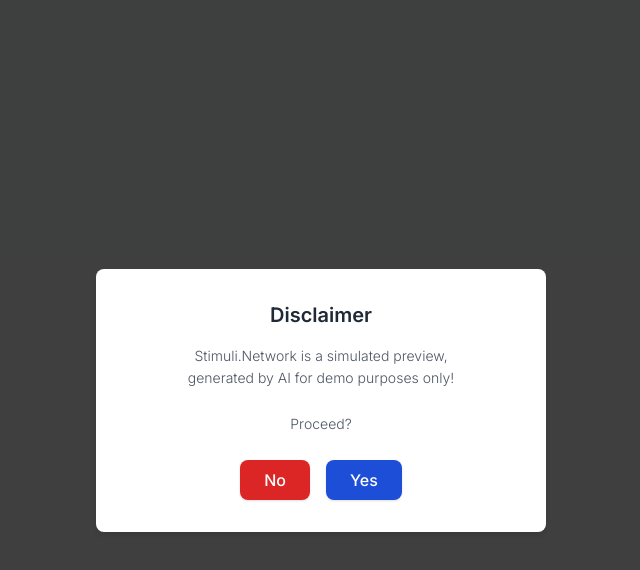
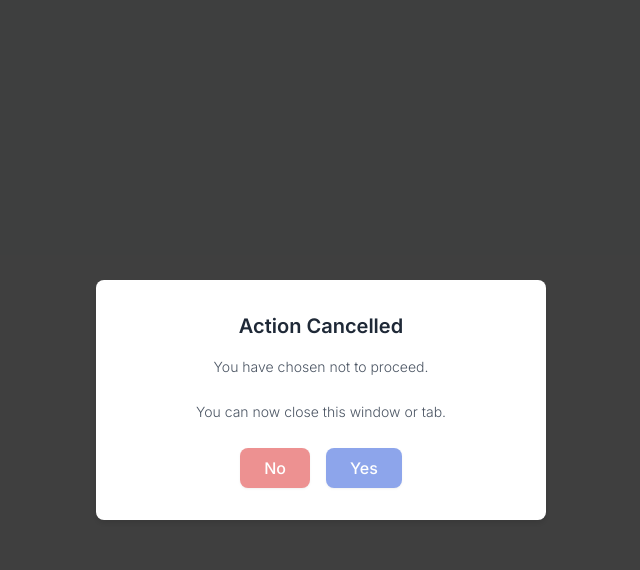
Before and after one commit to mowrey/Stimuli.Network, a website: page index.html in a window 1280 px wide. Both pictures are taken after a click on the button "No". Shown: the whole page, without its empty margins (319-959 px from the left). Drawn offline with nearby package versions, Linux system fonts and the light colour scheme.

Commit message:
Update index.html

```diff
--- a/index.html
+++ b/index.html
@@ -147,8 +147,8 @@
 
     <div id="disclaimer-modal">
         <div class="disclaimer-modal-content">
-            <h3 class="text-xl font-semibold text-gray-800 mb-4">Disclaimer</h3>
-            <p class="text-sm text-gray-600 mb-6 leading-relaxed">
+            <h3 id="disclaimer-title" class="text-xl font-semibold text-gray-800 mb-4">Disclaimer</h3>
+            <p id="disclaimer-text" class="text-sm text-gray-600 mb-6 leading-relaxed">
                 Stimuli.Network is a simulated preview,<br>
                 generated by AI for demo purposes only!
                 <br><br>
@@ -1198,6 +1198,8 @@
             init() {
                 const contentShownEvent = new Event('contentShown');
                 const disclaimerModal = document.getElementById('disclaimer-modal');
+                const disclaimerTitle = document.getElementById('disclaimer-title');
+                const disclaimerText = document.getElementById('disclaimer-text');
                 const yesBtn = document.getElementById('disclaimer-yes-btn');
                 const noBtn = document.getElementById('disclaimer-no-btn');
 
@@ -1207,13 +1209,22 @@
                     document.body.dispatchEvent(contentShownEvent);
                 }
 
-                if (disclaimerModal && yesBtn && noBtn) {
+                if (disclaimerModal && yesBtn && noBtn && disclaimerTitle && disclaimerText) {
                     yesBtn.addEventListener('click', showContent);
                     noBtn.addEventListener('click', () => {
-                        window.close();
-                        setTimeout(() => {
-                            console.log("Attempted to close the tab. If it didn't close, please close it manually.");
-                        }, 100);
+                        // Update modal content instead of trying to close the window directly
+                        disclaimerTitle.textContent = "Action Cancelled";
+                        disclaimerText.innerHTML = "You have chosen not to proceed. <br><br>You can now close this window or tab.";
+                        yesBtn.disabled = true;
+                        noBtn.disabled = true;
+                        yesBtn.classList.add('opacity-50', 'cursor-not-allowed');
+                        noBtn.classList.add('opacity-50', 'cursor-not-allowed');
+
+                        // Optionally, still attempt to close, but the message above handles cases where it fails.
+                        // window.close();
+                        // setTimeout(() => {
+                        //     console.log("Attempted to close the tab. If it didn't close, please close it manually as indicated in the modal.");
+                        // }, 100);
                     });
                 } else {
                     showContent();
@@ -1242,7 +1253,7 @@
                                 postsLoadingMessage.textContent = 'No themes available for community updates at the moment.';
                             }
                              setTimeout(() => {
-                                this.generateSinglePost(true);
+                                this.generateSinglePost(true); // Will show "no themes" message if list is still empty
                             }, 500);
                         }
                     }
```
Lines whose indentation alone changed are shown as unchanged.
